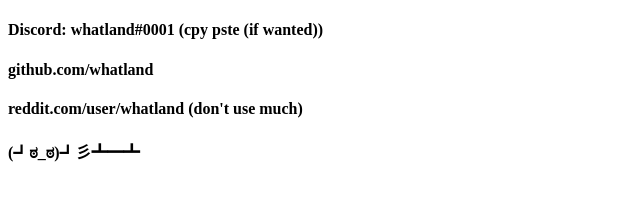
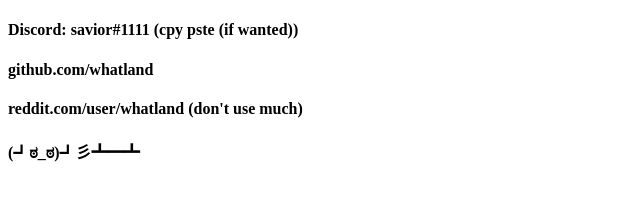
Before and after one commit to brendan-27/brendan-27.github.io, a plain HTML site: page index.html in a window 1280 px wide. Shown: the full height of the page, 0-640 px from the left. Drawn offline with Linux system fonts and the light colour scheme.

Commit message:
1.4.5
Updated DEsc.

```diff
--- a/index.html
+++ b/index.html
@@ -4,7 +4,7 @@
     <title>whatland.dev</title>
 
 
-    <h4>Discord: whatland#0001 (cpy pste (if wanted))</h4>
+    <h4>Discord: savior#1111 (cpy pste (if wanted))</h4>
     <h4>github.com/whatland</h4>
     <h4>reddit.com/user/whatland (don't use much)</h4>
     <h4>(┛ಠ_ಠ)┛彡┻━┻</h4>
```
